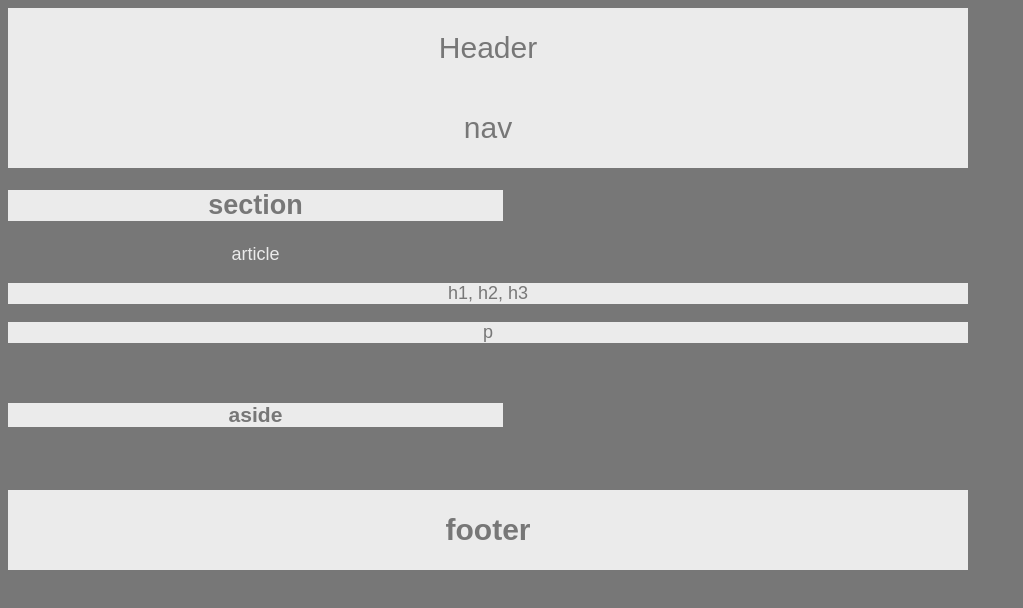
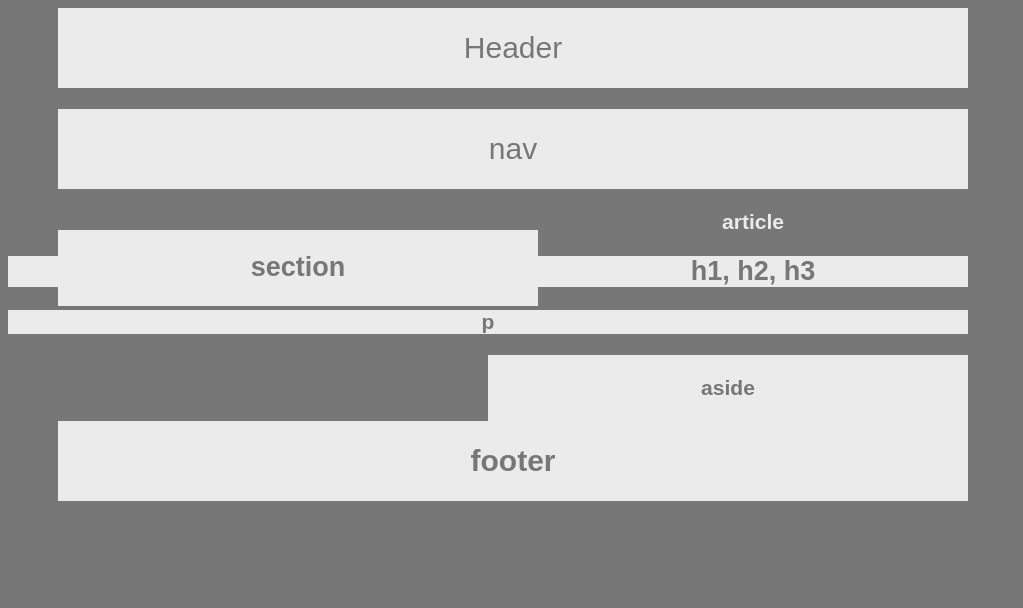
Before and after one commit to martucazpo/HW-Wireframe, a plain HTML site: page index.html in a window 1280 px wide. Shown: the whole page, without its empty margins (0-1023 px from the left). Drawn offline with Linux system fonts and the light colour scheme.

Commit message:
still working on it

```diff
--- a/index.html
+++ b/index.html
@@ -13,6 +13,8 @@
 
 </Head>
 
+<br>
+
 <body>
     <div>
         <div id="nav">
@@ -22,39 +24,41 @@
         </div>
     </div>
 
+    <section>
+
+        <div id="section" div class="parent">
+             <h1>
+                section
+            </h1>
+        </div>
+
+        <article>
+
+            <div id="article" div class="child">
+                <h1>
+                    article
+                </h1>
+            </div>
+
             <div>
-        <div id="section">
+                <div id="h1h2h3">
                     <h2>
-               section
+                        h1, h2, h3
                     </h2>
                 </div>
             </div>
 
             <div>
-        <div id="article">
-            <p>
-                article
-            </p>
+                <div id="p">
+                    <h3>
+                        p
+                    </h3>
                 </div>
             </div>
 
-    <div>
-        <div id="h1h2h3">
-            <p>
-                h1, h2, h3
-            </p>
-        </div>
-    </div>
+        </article>
 
-    <div>
-        <div id="p">
-            <p>
-                p
-            </p>
-        </div>
-    </div>
-
-    <br>
+    </section>
 
     <div>
         <div id="aside">
@@ -64,8 +68,6 @@
         </div>
     </div>
 
-    <br><br>
-
     <div>
         <div id="footer">
             <h4>
--- a/style.css
+++ b/style.css
@@ -1,3 +1,4 @@
+.parent {}
 body {
     font-family: Arial, Helvetica, sans-serif;
     color: #777;
@@ -9,6 +10,9 @@ body {
 }
 
 header {
+    margin-left: 50px;
+    border-bottom-width: 8px;
+    border-bottom-color: #777;
     background: #ebebeb;
     height: 80px;
     font-size: 30px;
@@ -18,6 +22,9 @@ header {
 }
 
 #nav {
+    margin-left: 50px;
+    border-top-width: 8px;
+    border-top-color: #777;
     background: #ebebeb;
     height: 80px;
     font-size: 30px;
@@ -27,16 +34,25 @@ header {
 }
 
 #section {
+    margin-left: 50px;
+    margin-top: 20px;
+    float: left;
     background: #ebebeb;
-    width: 495px;
+    width: 50%;
+
 }
 
 #aside {
+    margin-left: 10px;
+    float: right;
     background: #ebebeb;
-    width: 495px;
+    width: 50%;
 }
 
 #footer {
+    clear: both;
+    margin-top: 20px;
+    margin-left: 50px;
     background:#ebebeb;
     height: 80px;
     font-size: 30px;
@@ -48,7 +64,6 @@ header {
 #article {
     color: #ebebeb;
     background: #777;
-    width: 495px;
 }
 
 #h1h2h3 {
```
Lines whose indentation alone changed are shown as unchanged.
